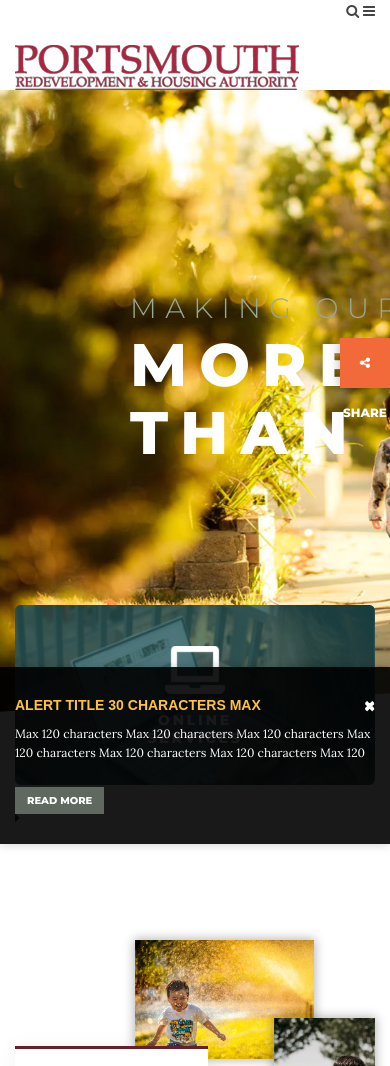
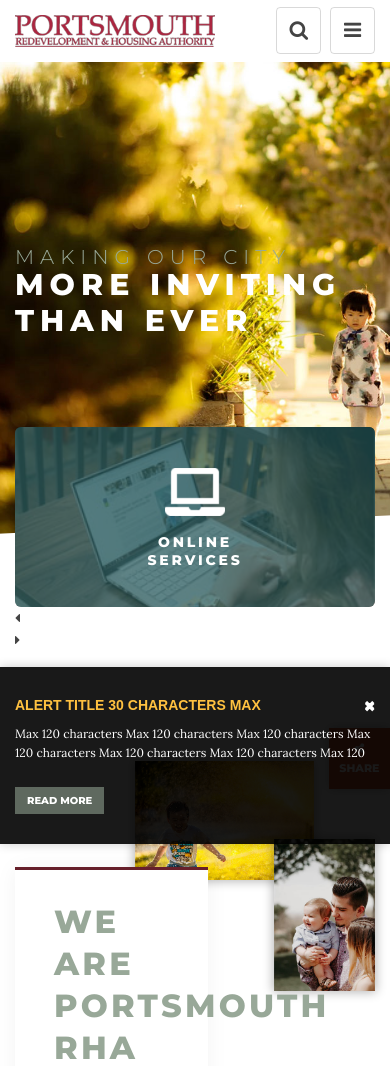
Before and after one commit to Chrisyango/Portsmouth-RHA-VA, a PHP site: page / in a window 390 px wide; the page is wider, and only the part inside the window is pictured. Shown: the top 1066 px of that part. Run offline with PHP 8.4, Linux system fonts and the light colour scheme; some libraries are stand-ins or nearby versions.

Commit message:
finished nav and slider media queries

```diff
--- a/_assets_/css/layout.css
+++ b/_assets_/css/layout.css
@@ -193,7 +193,6 @@ body{overflow-x:hidden}
 
 
 /*--------------- #nav ---------------*/
-header {text-align: right;}
 header .container {position: relative;}
 #nav-toggle,
 .toggle,
@@ -212,21 +211,22 @@ header .container {position: relative;}
 .goog-te-menu-value span:first-of-type{display:inline-block;font-family: 'Lora'; font-weight: 400;}
 
 nav ul {margin: 0; padding: 0; font-size: 0;}
-#nav>li {display: inline-block; margin: 0;}
-#nav li a {display: block; font-size: 16px; line-height: 24px; font-weight: 700; text-transform: uppercase; text-decoration: none; color: #4b4b4b; padding: 30px 0 31px; margin-left: 38px;}
-#nav ul li {display: none;}
+#nav>li {display: inline-block;}
+#nav li {position: relative; margin: 0;}
+#nav li a {display: block; font-size: 16px; line-height: 24px; font-weight: 700; text-transform: uppercase; text-decoration: none; color: #4b4b4b; padding: 30px 0 31px;}
+#nav ul {display: none;}
 
 #search {display: none; position: absolute; top: calc(100% + 15px); right: 0; z-index: 51; width: 400px;}
 #search label {display: none;}
-#search input {padding: 10px 65px 10px 15px;}
-#search button {position: absolute; right: 0; top: 0; padding: 0; background-color: #6b222c; width: 50px; height: 34px;}
+#search input {padding: 10px 65px 10px 15px; border-radius: 4px;}
+#search button {position: absolute; right: 0; top: 0; padding: 0; background-color: #6b222c; width: 50px; height: 34px; border-radius: 0 4px 4px 0;}
 
 
 /*--------------- #slider ---------------*/
 #slider {position: relative; height: 650px;}
 #slider .whitespace {z-index: 50; height: 75px;}
-#slider .container {position: absolute; top: 50%; left:115px; transform: translateY(-71%); z-index: 50;}
-#slider h1 {color: #fff; font-family: 'Montserrat'; font-weight: 800; font-size: 60px; line-height: 68px; letter-spacing: 0.2em; text-transform: uppercase; margin: 0; width: 670px;}
+#slider .container {position: absolute; top: 50%; left:115px; transform: translateY(-71%); z-index: 50; width: 700px;}
+#slider h1 {color: #fff; font-family: 'Montserrat'; font-weight: 800; font-size: 60px; line-height: 68px; letter-spacing: 0.2em; text-transform: uppercase; margin: 0;}
 #slider h1 span {color: #98a898; font-weight: 300; font-size: 28px; line-height: 45px; letter-spacing: 0.3em; display: block;}
 
 
@@ -335,8 +335,8 @@ footer .container {width: 1200px;}
 .btn-google:hover{border-color:#D34836}
 .btn-reddit:hover{border-color:#ff5700}
 .btn-lg{font-size:16px;padding:14px 30px;border:0;border-radius:3px}
-.floating-share-btn{position:fixed;z-index:99999;top:40%;right:0;height:50px;width:50px;border-radius:0;border:0;background:#F26A39!important;color:#fff!important;line-height:50px;padding:0;box-shadow:0 0 10px rgba(0,0,0,.3);text-align:center}
-
+.floating-share-btn{position:fixed;z-index:99998;top:40%;right:0;line-height:1.8;border-radius:0;border:0;background:#c85530!important;color:#fff!important;padding:10px;box-shadow:0 0 10px rgba(0,0,0,.3);text-align:center}
+.floating-share-btn span{display:block}
 /* -----------------------------------------
 
 #bxslider
@@ -382,6 +382,10 @@ footer .container {width: 1200px;}
 	#flyout .focused .toggle,#nav .focused .toggle2{-webkit-transform:rotate(-90deg);transform:rotate(-90deg)}
 	#flyout,#nav{display:block!important}
 
+	/*--------------- #nav ---------------*/
+	header {text-align: right;}
+	#nav li a { margin-left: 38px;}
+
 }
 
 @media only screen and (max-width:991px) {
@@ -392,23 +396,32 @@ footer .container {width: 1200px;}
 	#freeform #formwizziwmorf tr,#freeform #formwizziwmorf tr td{display:block!important}
 	#freeform #formwizziwmorf tr table tr{display:table-row!important}
 	#freeform #formwizziwmorf tr table td{display:table-cell!important}
+	.floating-share-btn{top:unset;bottom:55px;padding:10.5px;font-size:11px}
+
+
+	/*--------------- #nav ---------------*/
+	#logo {margin: 15px 0;}
+	#toggles{text-align:right}
+	#search-toggle-mobile,
+	#nav-toggle{line-height:45px;width:45px;text-align:center;border:1px solid rgba(0,0,0,.15);font-size:20px;border-radius:4px;margin-left:5px;margin-top:15px}
 
 	.toggle,
 	.toggle2,
 	#nav-toggle{display:inline-block;cursor:pointer}
 	.down-arrow{display:none} /* if not hidden above */
-	#nav{display:none}
-	#nav li{float:none;display:block}
+	#nav{display:none;width: 100%;;margin: 15px 0; background-color: #6a212c;}
+	#nav li{float:none;display:block;width: 100%;}
 	#nav li a,
-	#nav li span{padding:20px 30px;line-height:1;border-bottom:1px solid rgba(0,0,0,.2);background:none;font-size:14px}
+	#nav li span{padding:15px;line-height:1;border-bottom:1px solid rgba(0,0,0,.2);background:none;font-size:14px; color:#fff;}
 	#nav ul{position:static;top:0;padding:0;background:rgba(0,0,0,.2)}
 	#nav li:hover > ul{display:none}
 	#nav ul a,
 	#nav ul span{width:100%}
 	#nav ul ul{left:0}
 	#nav .toggle,
-	#nav .toggle2{position:absolute;right:0;top:0;background:rgba(0,0,0,.2);height:55px;width:55px;line-height:55px;text-align:center}
+	#nav .toggle2{position:absolute;right:0;top:0;background:rgba(0,0,0,.2);height:45px;width:45px;line-height:45px;text-align:center;font-size:20px}
 	#nav li li:hover > a{background:none;color:#fff}
+	#search {width: calc(100% - 30px); right: 15px;}
 
 	#flyout{display:none}
 	#flyout li{}
@@ -418,6 +431,9 @@ footer .container {width: 1200px;}
 	#flyout ul a,
 	#flyout ul span{width:100%}
 	#flyout li:hover > ul{display:none}
+
+	/*--------------- #slider ---------------*/
+	#slider .container {width: unset; left: unset;}
 
 }
 
@@ -431,13 +447,29 @@ footer .container {width: 1200px;}
 	.share-btns a{height:auto;padding:10px;width:100%;font-size:12px;white-space:nowrap;overflow:hidden}
 	.share-btns i{display:block;line-height:50px!important;font-size:20px}
 
+	/*--------------- #slider ---------------*/
+	#slider {height: 500px;}
+	#slider h1 {font-size: 40px; line-height: 48px;}
+	#slider h1 span {font-size: 22px; line-height: 22px;}
+
 }
 
 /* Mobile Landscape Size to Tablet Portrait (devices and browsers) */
 @media only screen and (min-width:480px) and (max-width:767px) {}
 
 /* Mobile Portrait Size to Mobile Landscape Size (devices and browsers) */
-@media only screen and (max-width:479px) {}
+@media only screen and (max-width:479px) {
+
+	/*--------------- #nav ---------------*/
+	#logo {width: 200px;}
+	#search-toggle-mobile,
+	#nav-toggle {margin-top: 7px;}
+
+	/*--------------- #slider ---------------*/
+	#slider h1 {font-size: 30px; line-height: 36px;}
+	#slider h1 span {font-size: 20px; line-height: 20px;}
+
+}
 
 @media print {
 	.nav-wrap,
--- a/_assets_/js/scripts.js
+++ b/_assets_/js/scripts.js
@@ -53,14 +53,19 @@
 	}
 
 	// Search Toggle
-	$('#search-toggle').on('click',function(e){
+	$('#search-toggle').on('click keypress',function(e){
+		e.preventDefault();
+		$('#search').stop().slideToggle(200);
+		$(this).toggleClass('fa-search fa-close');
+	});
+	$('#search-toggle-mobile').on('click keypress',function(e){
 		e.preventDefault();
 		$('#search').stop().slideToggle(200);
 		$(this).toggleClass('fa-search fa-close');
 	});
 
 	// Navigation Toggle
-	$("#nav-toggle").on("click", function(){
+	$("#nav-toggle").on("click keypress", function(){
 		$("#nav").stop().slideToggle();
 		$(this).toggleClass("active");
 	});
--- a/index.php
+++ b/index.php
@@ -37,7 +37,7 @@
 </head>
 <body id="homepage">
 
-<header class="clearfix">
+<header>
 	<a href="#main" id="skip" tabindex="0">SKIP TO CONTENT</a>
 
 	<div class="container">
```
